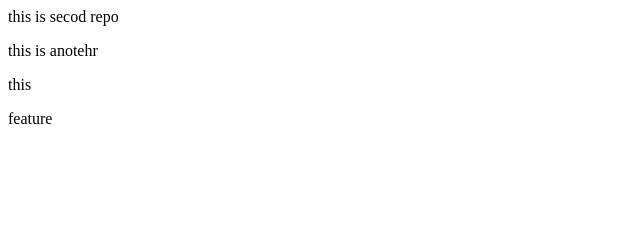
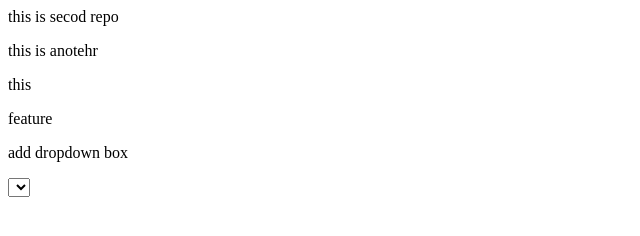
Before and after one commit to Pratiksha-wable/local-repo, a plain HTML site: page index.html in a window 1280 px wide. Shown: the whole page, without its empty margins (0-640 px from the left). Drawn offline with Linux system fonts and the light colour scheme.

Commit message:
add dropdown

```diff
--- a/index.html
+++ b/index.html
@@ -2,3 +2,5 @@
 <p>this is anotehr</p>
 <p>this </p>
 <p>feature</p>
+<p>add dropdown box</p>
+<select>subjects</select>
```
